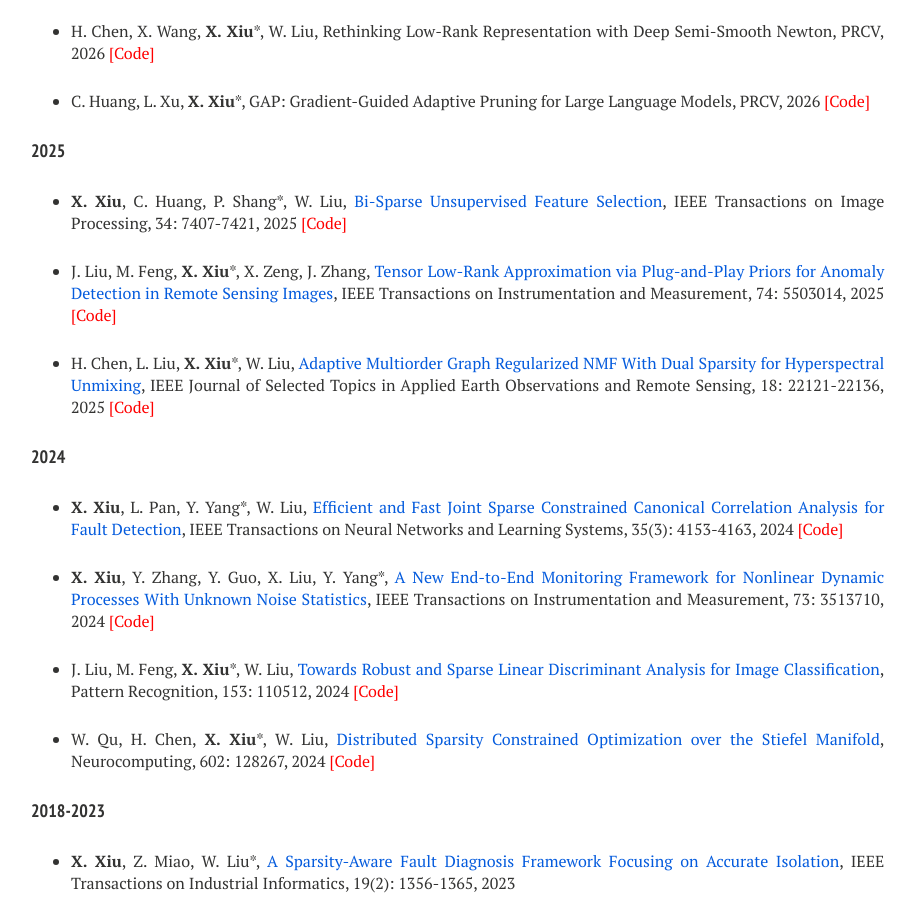
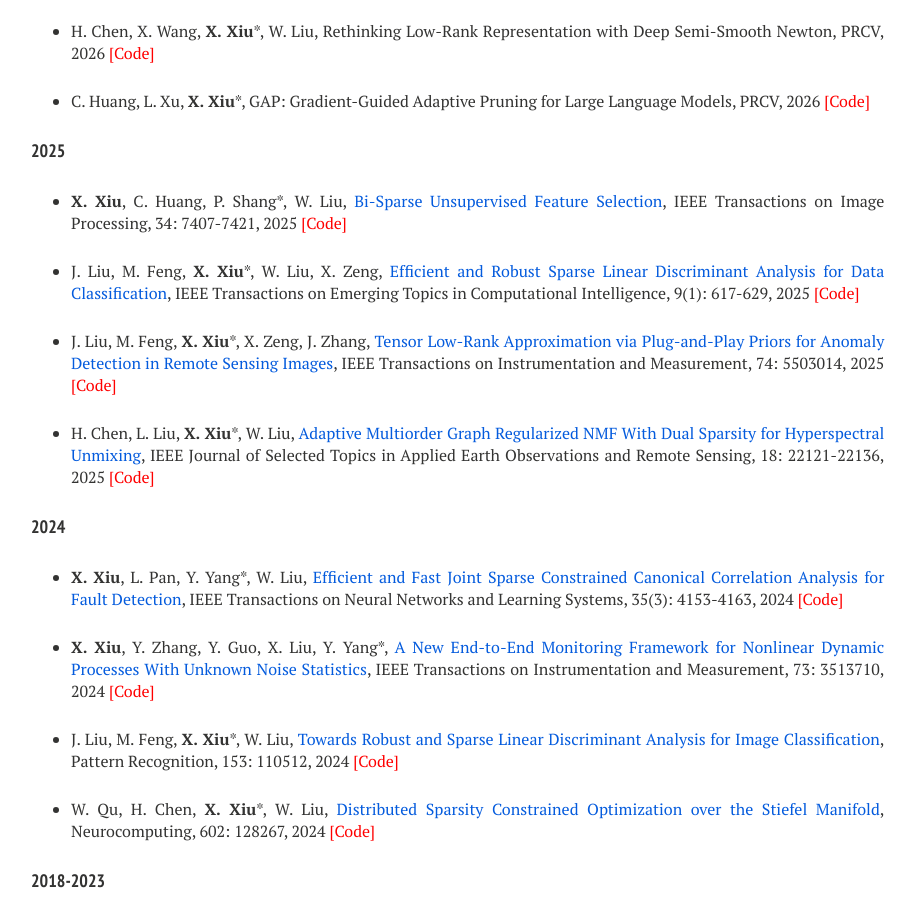
Before and after one commit to xianchaoxiu/xianchaoxiu.github.io, a Jekyll site: the page built from publications/index.md, in a window 1280 px wide and 900 px high, scrolled down 1272 px. Shown: the whole window, without its empty margins (289-1205 px from the left). Built offline with Jekyll 4.4.1, drawn with Linux system fonts in a browser that asks for light colours; nearby versions of some CDN libraries.

Commit message:
Update index.md

```diff
--- a/publications/index.md
+++ b/publications/index.md
@@ -54,6 +54,8 @@ share: false
 
 * <b>X. Xiu</b>, C. Huang, P. Shang*, W. Liu, <a href="https://doi.org/10.1109/TIP.2025.3620667" class="textlink" target="_blank">Bi-Sparse Unsupervised Feature Selection</a>, IEEE Transactions on Image Processing, 34: 7407-7421, 2025  <a href="https://github.com/xianchaoxiu/BSUFS" class="textlink" target="_blank" style="color: red;">[Code]</a>
 
+* J. Liu, M. Feng, <b>X. Xiu</b>*, W. Liu, X. Zeng, <a href="https://doi.org/10.1109/TETCI.2024.3403912" class="textlink" target="_blank">Efficient and Robust Sparse Linear Discriminant Analysis for Data Classification</a>, IEEE Transactions on Emerging Topics in Computational Intelligence, 9(1): 617-629, 2025  <a href="https://github.com/EMXlight/ERSLDA" class="textlink" target="_blank" style="color: red;">[Code]</a>
+
 * J. Liu, M. Feng, <b>X. Xiu</b>*, X. Zeng, J. Zhang, <a href="https://doi.org/10.1109/TIM.2025.3553235" class="textlink" target="_blank">Tensor Low-Rank Approximation via Plug-and-Play Priors for Anomaly Detection in Remote Sensing Images</a>, IEEE Transactions on Instrumentation and Measurement, 74: 5503014, 2025  <a href="https://github.com/xianchaoxiu/PnP-TLRA" class="textlink" target="_blank" style="color: red;">[Code]</a>
 
 * H. Chen, L. Liu, <b>X. Xiu</b>*, W. Liu, <a href="https://doi.org/10.1109/JSTARS.2025.3602505" class="textlink" target="_blank">Adaptive Multiorder Graph Regularized NMF With Dual Sparsity for Hyperspectral Unmixing</a>, IEEE Journal of Selected Topics in Applied Earth Observations and Remote Sensing, 18: 22121-22136, 2025 <a href="https://github.com/xianchaoxiu/MOGNMF" class="textlink" target="_blank" style="color: red;">[Code]</a>
```
